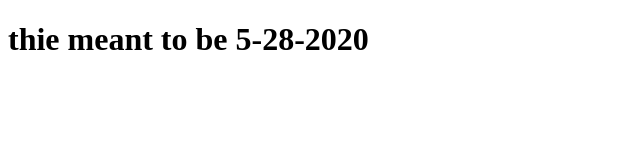
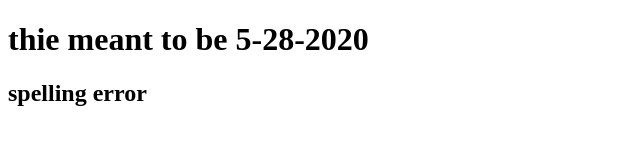
Before and after one commit to meronsm/2-28-2020, a plain HTML site: page index.html in a window 1280 px wide. Shown: the whole page, without its empty margins (0-640 px from the left). Drawn offline with Linux system fonts and the light colour scheme.

Commit message:
added h2

```diff
--- a/index.html
+++ b/index.html
@@ -5,6 +5,7 @@
 
 </head>
 <body><h1>thie meant to be 5-28-2020</h1>
+	<h2>spelling error</h2>
 
 </body>
 </html>
```
